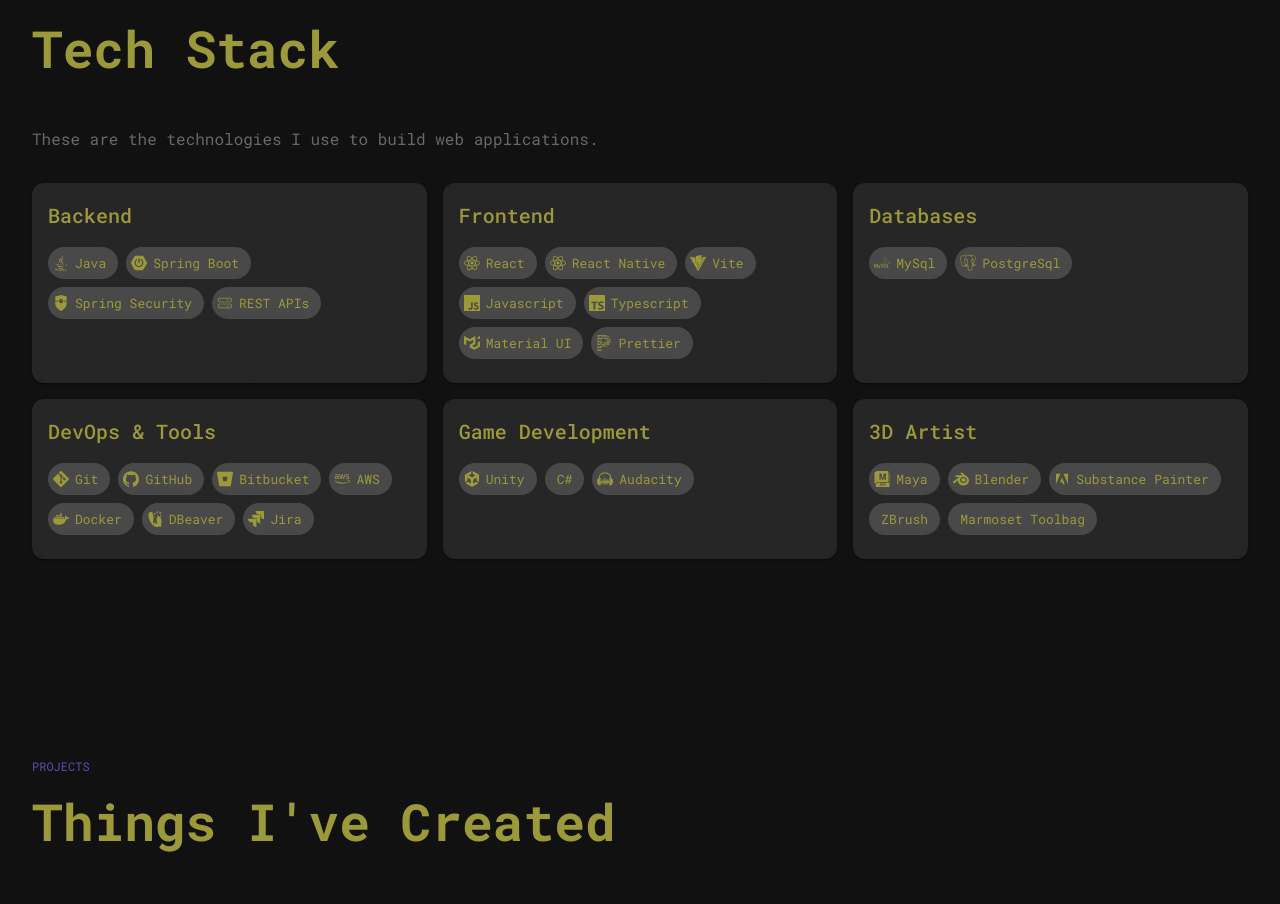
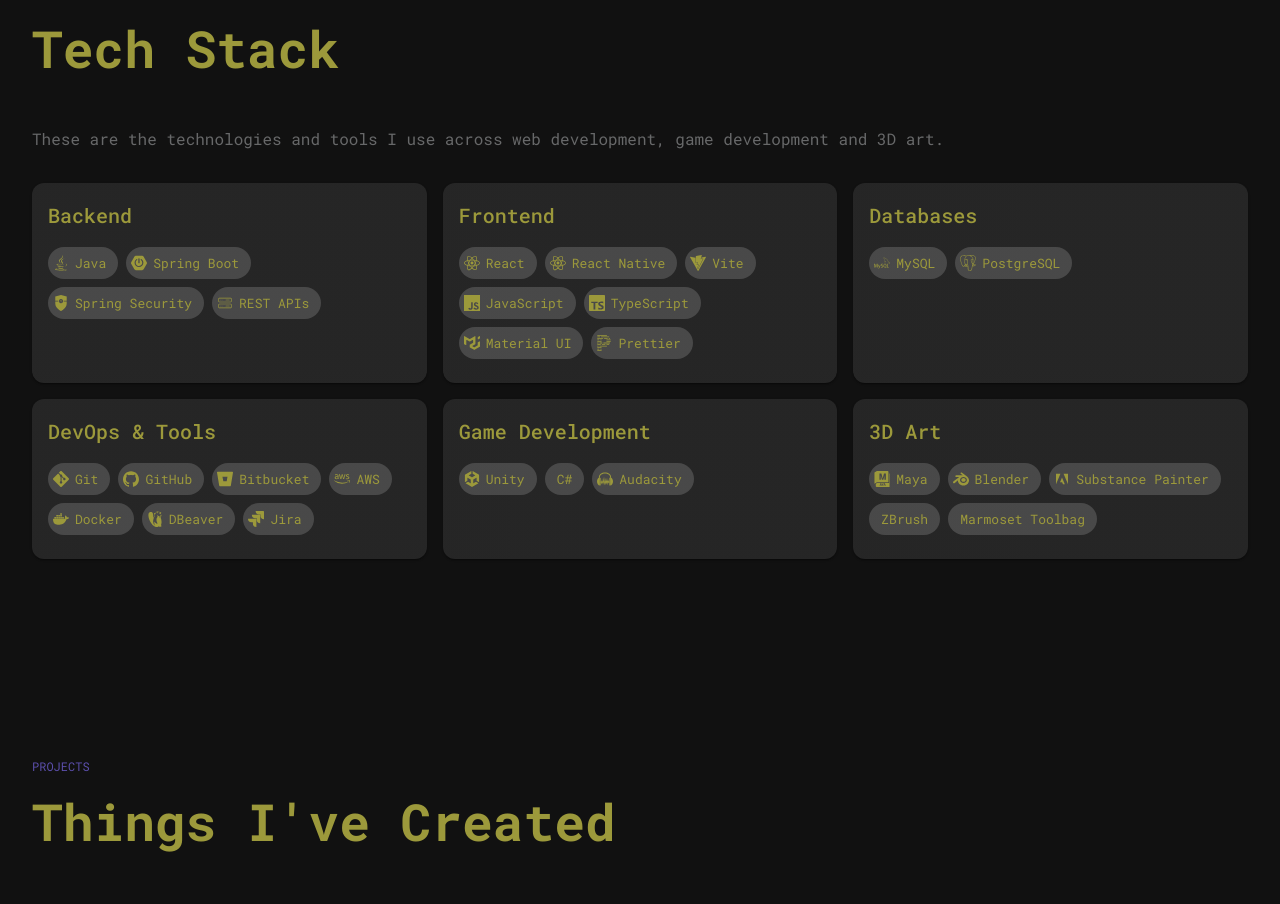
Before and after one commit to r-emanuel-sceppaquercia/portfolio, a React (Vite) app in the folder Modules/Frontend/: page / in a window 1280 px wide. Shown: the part 1660-2564 px from the top of the page. Built offline with nearby package versions, Linux system fonts and the light colour scheme.

Commit message:
Typo fixes

```diff
--- a/Modules/Frontend/src/constants/SkillsData.ts
+++ b/Modules/Frontend/src/constants/SkillsData.ts
@@ -49,8 +49,8 @@
       { name: "React", icon: SiReact },
       { name: "React Native", icon: SiReact },
       { name: "Vite", icon: SiVite },
-      { name: "Javascript", icon: SiJavascript },
-      { name: "Typescript", icon: SiTypescript },
+      { name: "JavaScript", icon: SiJavascript },
+      { name: "TypeScript", icon: SiTypescript },
       { name: "Material UI", icon: SiMui },
       { name: "Prettier", icon: SiPrettier },
     ],
@@ -58,8 +58,8 @@
   {
     title: "Databases",
     skills: [
-      { name: "MySql", icon: SiMysql },
-      { name: "PostgreSql", icon: SiPostgresql },
+      { name: "MySQL", icon: SiMysql },
+      { name: "PostgreSQL", icon: SiPostgresql },
     ],
   },
   {
@@ -83,7 +83,7 @@
     ],
   },
   {
-    title: "3D Artist",
+    title: "3D Art",
     skills: [
       { name: "Maya", icon: SiAutodeskmaya },
       { name: "Blender", icon: SiBlender },
--- a/Modules/Frontend/src/sections/Skills.tsx
+++ b/Modules/Frontend/src/sections/Skills.tsx
@@ -9,7 +9,8 @@
     <AppSection id="skills">
       <SectionHeader overline="SKILLS" title="Tech Stack" />
       <AppTypography color="textSecondary" sx={{ maxWidth: 1000 }}>
-        These are the technologies I use to build web applications.
+        These are the technologies and tools I use across web development, game
+        development and 3D art.
       </AppTypography>
 
       <Grid container spacing={2} sx={{ mt: 4 }}>
```
